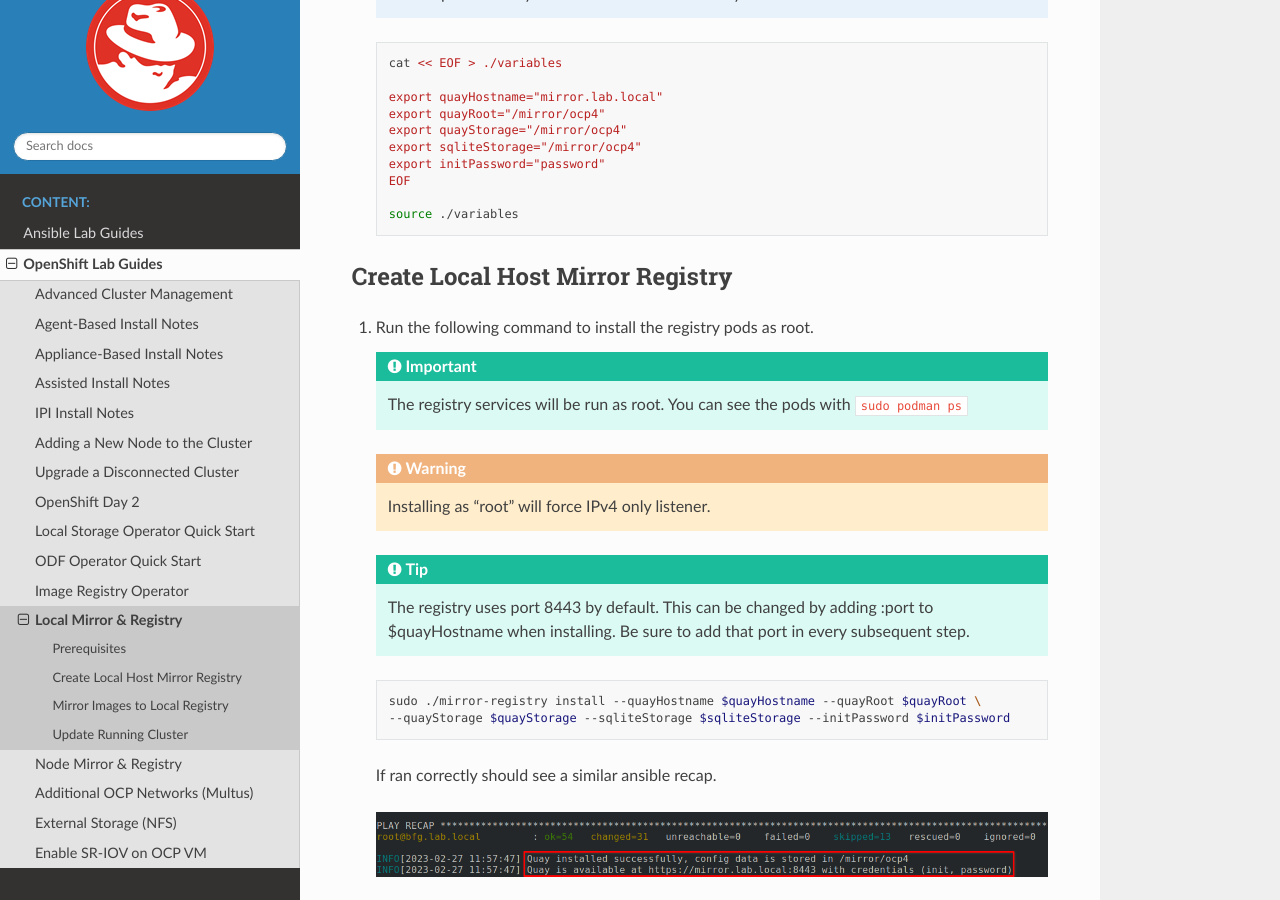
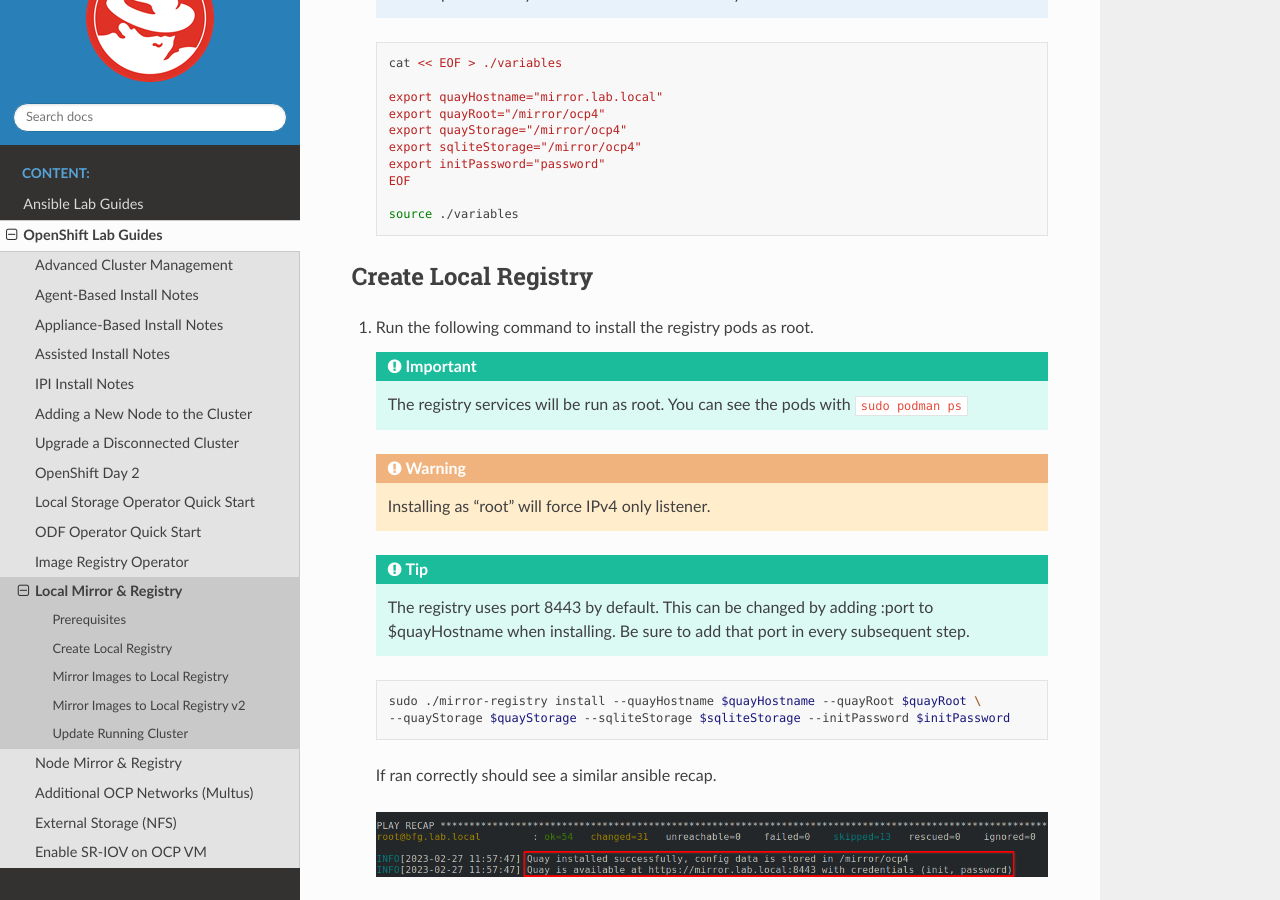
Before and after one commit to vtog/labGuides, a Sphinx documentation site: the page built from source/ocp/local-mirror-registry.rst, in a window 1280 px wide and 900 px high, scrolled down 1316 px. Built offline with Sphinx 7.4.7 and the Read the Docs theme 3.1.0, drawn with Linux system fonts in a browser that asks for light colours; pages that are not in the unit, such as notebooks, are missing from menus; some of the changed text lies outside the part shown.

Commit message:
oc mirror v2 prep

```diff
--- a/source/ocp/local-mirror-registry.rst
+++ b/source/ocp/local-mirror-registry.rst
@@ -66,8 +66,8 @@
 
       source ./variables
 
-Create Local Host Mirror Registry
----------------------------------
+Create Local Registry
+---------------------
 
 #. Run the following command to install the registry pods as root.
 
@@ -342,6 +342,9 @@
 
    .. image:: ./images/mirror-images.png
 
+Mirror Images to Local Registry v2
+----------------------------------
+
 Update Running Cluster
 ----------------------
 
```
